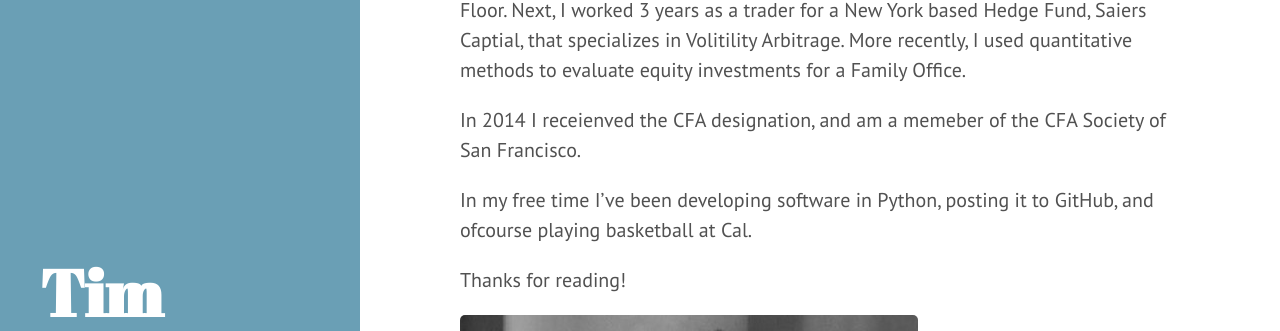
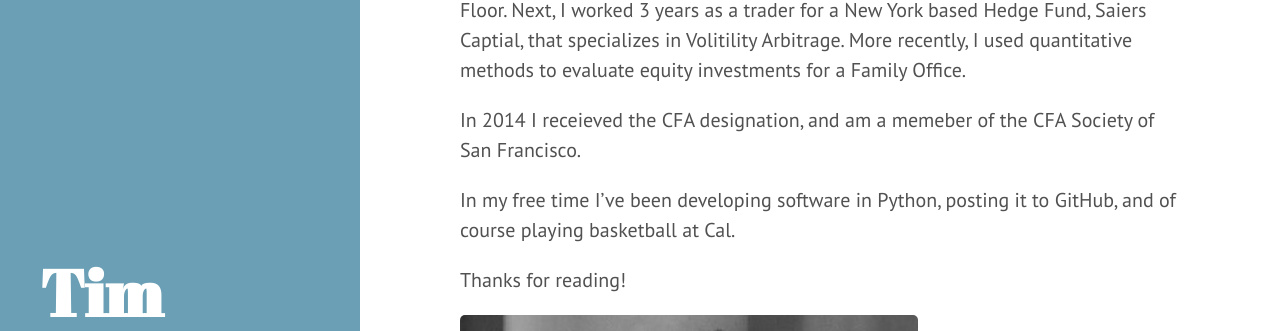
Before and after one commit to TimRoller/TimRoller.github.io, a Jekyll site: the page built from about.md, in a window 1280 px wide and 900 px high, scrolled down 420 px. Shown: the part 153-484 px from the top of the window. Built offline with Jekyll 4.4.1, drawn with Linux system fonts in a browser that asks for light colours.

Commit message:
Update about.md

```diff
--- a/about.md
+++ b/about.md
@@ -14,9 +14,9 @@ I grew up in North Hollywood, CA, the youngest of three boys. We all played spor
 
 I spent two summers interning for a Consuling Engineering firm, SGH, before emarking on a career in Finance. I started out as a market maker for equity options in SF, quoting over 100 stocks and etfs electronically, from the Pacific Exchange Floor. Next, I worked 3 years as a trader for a New York based Hedge Fund, Saiers Captial, that specializes in Volitility Arbitrage.  More recently, I used quantitative methods to evaluate equity investments for a Family Office.
 
-In 2014 I receienved the CFA designation, and am a memeber of the CFA Society of San Francisco.
+In 2014 I receieved the CFA designation, and am a memeber of the CFA Society of San Francisco.
 
-In my free time I've been developing software in Python, posting it to GitHub, and ofcourse playing basketball at Cal.
+In my free time I've been developing software in Python, posting it to GitHub, and of course playing basketball at Cal.
 
 Thanks for reading!
 
```
